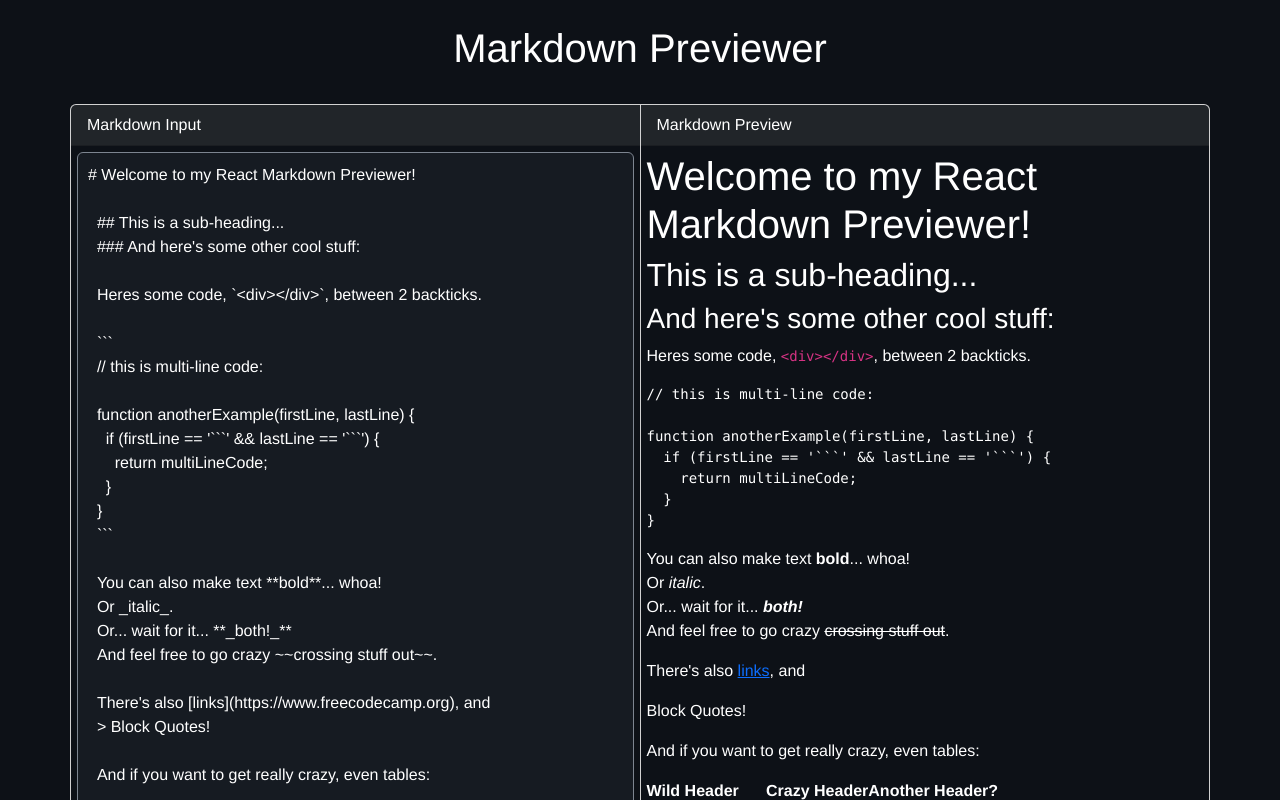
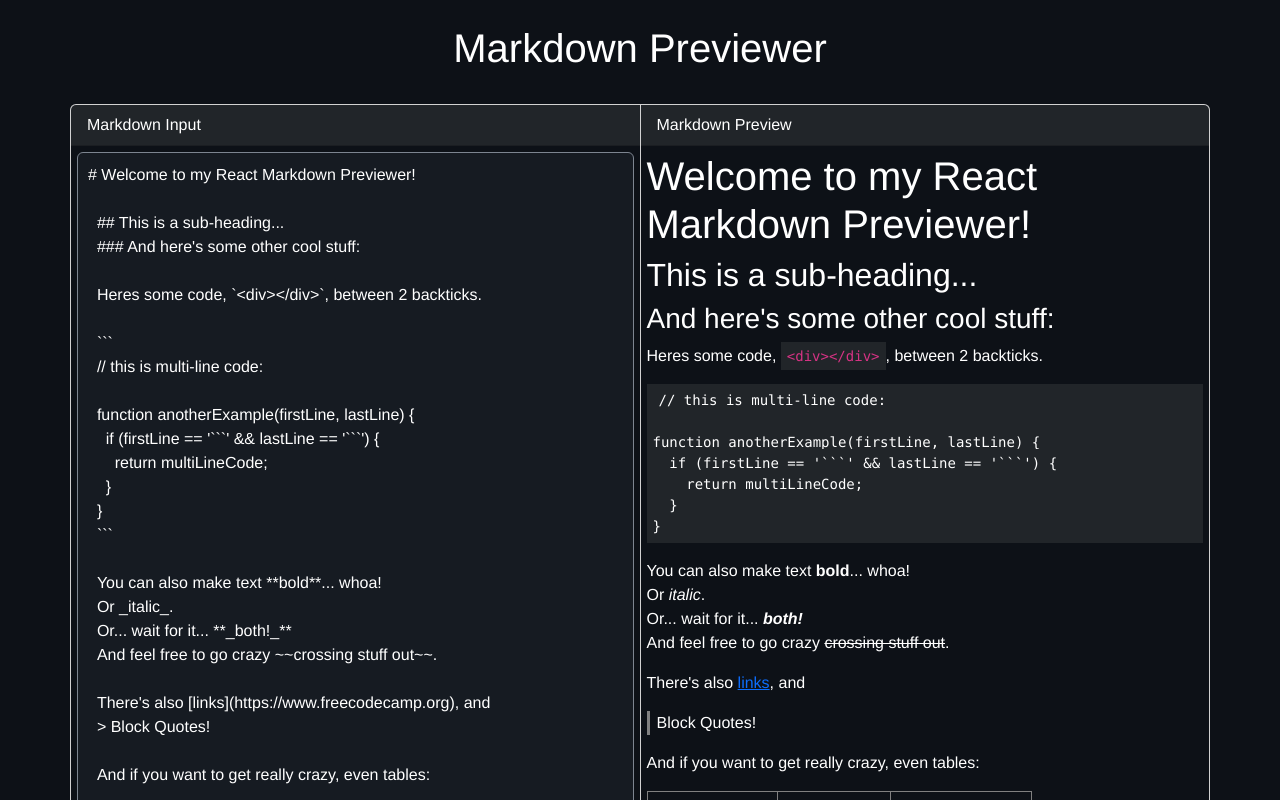
Before and after one commit to amelieberry/markdown-previewer, a React (Create React App) app: page / in a window 1280 px wide. Shown: the top 800 px of the page. Built offline with nearby package versions, Linux system fonts and the light colour scheme.

Commit message:
style markdown output elements

```diff
--- a/src/index.css
+++ b/src/index.css
@@ -1,8 +1,35 @@
 * {
     margin: 0;
     padding: 0;
+    box-sizing: border-box;
    }
+
+img {
+    width: 100%;
+}
 
 h1 {
     margin-top: 30px;
 }
+
+table th, table td {
+    border: 1px solid grey;
+    border-collapse: collapse;
+    padding: 5px;
+}
+
+blockquote {
+    border-left: 3px solid gray;
+    margin-left: 9px;
+    padding-left: 7px;
+}
+
+
+code, pre {
+    background-color: #212529;
+    padding: 6px;
+}
+
+pre {
+    display: block;
+}
```
